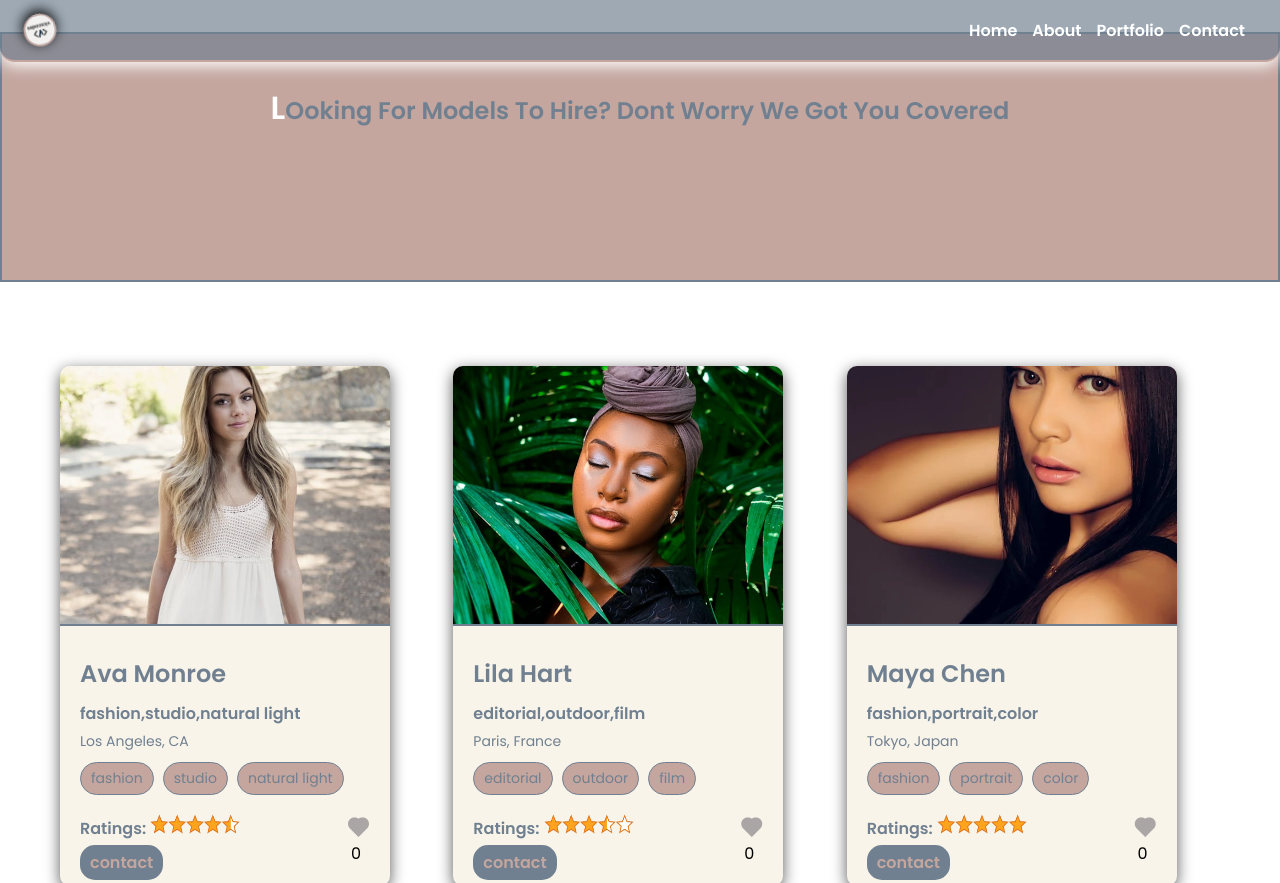
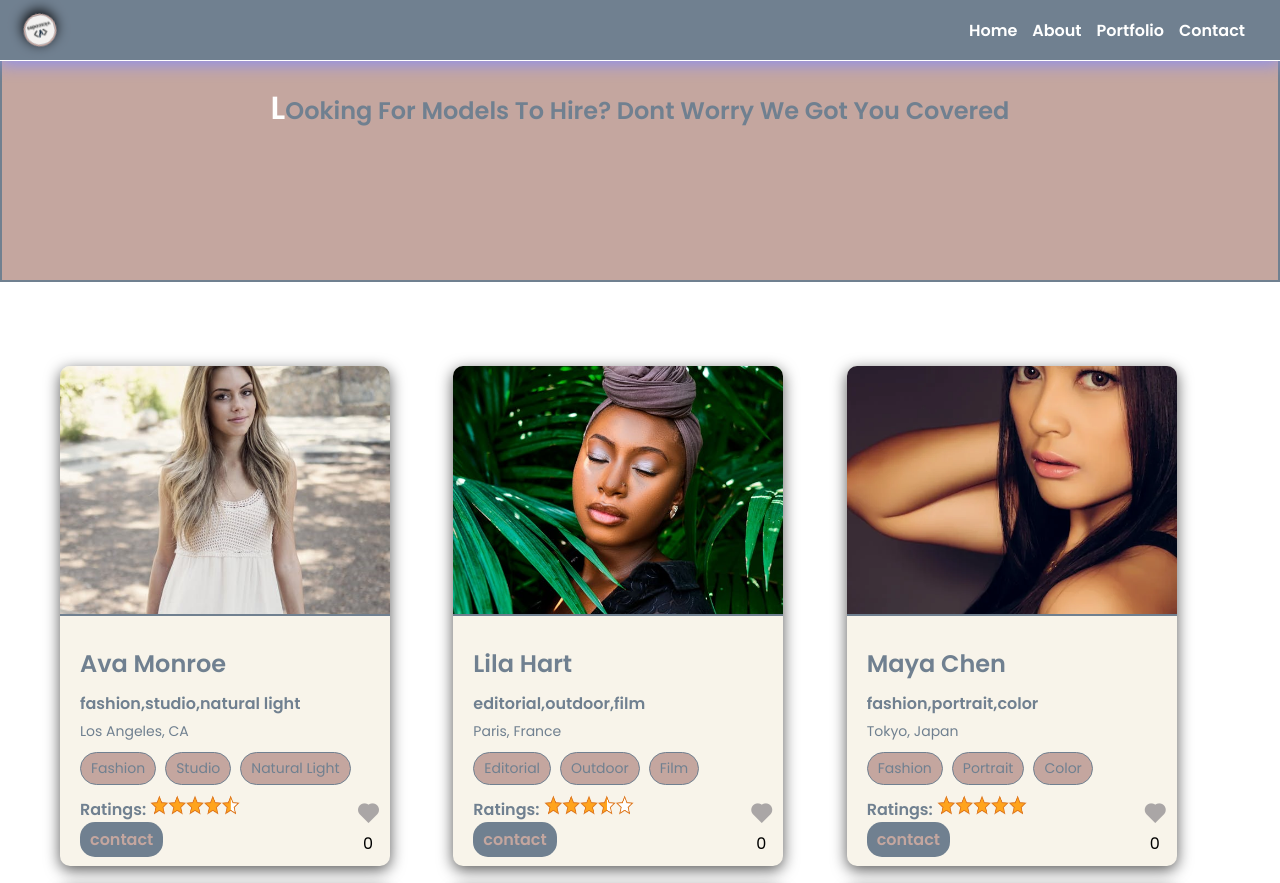
Before and after one commit to thevzfox123/model-website, a plain HTML site: page index.html in a window 1280 px wide. Shown: the top 883 px of the page. Drawn offline with nearby package versions, Linux system fonts and the light colour scheme.

Commit message:
fixed the like button positionings and added logic to the navbar when scrolling

```diff
--- a/scripts/card-object/cards.js
+++ b/scripts/card-object/cards.js
@@ -36,7 +36,7 @@ export const cards = [
     name: "Nina Alvarado",
     imgUrl: "images/models/pexels-photo-1756472.jpg",
     location: "Barcelona, Spain",
-    tags: ["studio", "black and white", "beauty"],
+    tags: ["studio", "Fair skin", "beauty"],
     rating: 3
   },
   {
@@ -53,7 +53,7 @@ export const cards = [
     imgUrl: "images/models/pexels-photo-3757033.jpg",
     location: "Milan, Italy",
     tags: ["editorial", "studio", "classy"],
-    rating: 2
+    rating: 3.5
   },
   {
     id: 8,
@@ -69,6 +69,6 @@ export const cards = [
     imgUrl: "images/models/pexels-photo-10739571.jpg",
     location: "Sydney, Australia",
     tags: ["editorial", "fashion", "minimal"],
-    rating: 1.5
+    rating: 3.5
   }
 ];
--- a/scripts/main.js
+++ b/scripts/main.js
@@ -23,9 +23,12 @@ cards.forEach((card) => {
           <span class="rating__info">ratings:</span>
           <img src="images/ratings/rating-${Math.round(card.rating * 10)}.png" alt="rating">
         </span>
+        <div class="like__container">
         <span class="span-icons" title="like">
           <i class="ri-heart-fill like-icon" data-id="${card.id}"></i>
         </span>
+        <span class="likes">${initialLikes}</span>
+        </div>
       </div>
 
       <div class="card-button">
@@ -33,7 +36,7 @@ cards.forEach((card) => {
       </div>
     </div>
 
-    <span class="likes">${initialLikes}</span>
+
   </div>
   `;
 });
--- a/scripts/scroll-to-top.js
+++ b/scripts/scroll-to-top.js
@@ -21,3 +21,15 @@ function toggleScrollButton() {
 }
 
 window.addEventListener('scroll', toggleScrollButton);
+
+function renderHeader() {
+  const header = document.querySelector('.header');
+
+  if (window.scrollY > 100) {
+    header.classList.add('header__scroll');
+  } else if (window.scrollY < 100) {
+    header.classList.remove('header__shown');
+  }
+};
+
+window.addEventListener('scroll', renderHeader);
--- a/style.css
+++ b/style.css
@@ -52,14 +52,21 @@
   position: fixed;
   top: 0;
   left: 0;
-  background: #708090ac;
+  background: var(--primary-text);
   padding: 10px 20px;
-  border-bottom-right-radius: 15px;
-  border-bottom-left-radius: 15px;
   z-index: 1000;
   display: flex;
   justify-content: space-between;
   align-items: center;
+  border-bottom: .2px solid white;
+  box-shadow: 0 4px 15px rgb(145, 145, 234);
+  transition: .4s ease-in-out;
+}
+
+.header__scroll {
+  background: #708090ac;
+  border-bottom-right-radius: 15px;
+  border-bottom-left-radius: 15px;
   border-bottom: 2px solid var(--hover-accent);
   box-shadow: 0 4px 15px white;
 }
@@ -223,7 +230,7 @@
   box-shadow: 0 4px 15px rgba(0, 0, 0, 0.653);
   transition: transform 0.3s ease-in-out;
   width: 330px;
-  height: 520px;
+  height: 500px;
   position: relative;
   overflow: hidden;
 }
@@ -335,13 +342,14 @@
   display: flex;
   justify-content: space-between;
   align-items: center;
-  margin-top: 15px;
+  margin-top: 5px;
 }
 
 .cart__rating {
   display: flex;
   justify-content: space-evenly;
   align-items: center;
+  margin: 0;
 }
 
 .rating__info {
@@ -383,13 +391,17 @@
   display: flex;
   cursor: pointer;
   transition: .4s ease;
+  text-transform: capitalize;
+  /* font-variant: small-caps; */
 }
 
-.likes {
+.like__container {
+  display: flex;
+  flex-direction: column;
+  text-align: center;
   position: absolute;
-  right: 29px;
-  bottom: 20px;
-  z-index: 1;
+  right: 10px;
+  bottom: 10px;
 }
 
 /* ======= BACK TO TOP ARROW STYLING ======== */
```
Also changed, not shown: index.html (+1 -0 lines).
